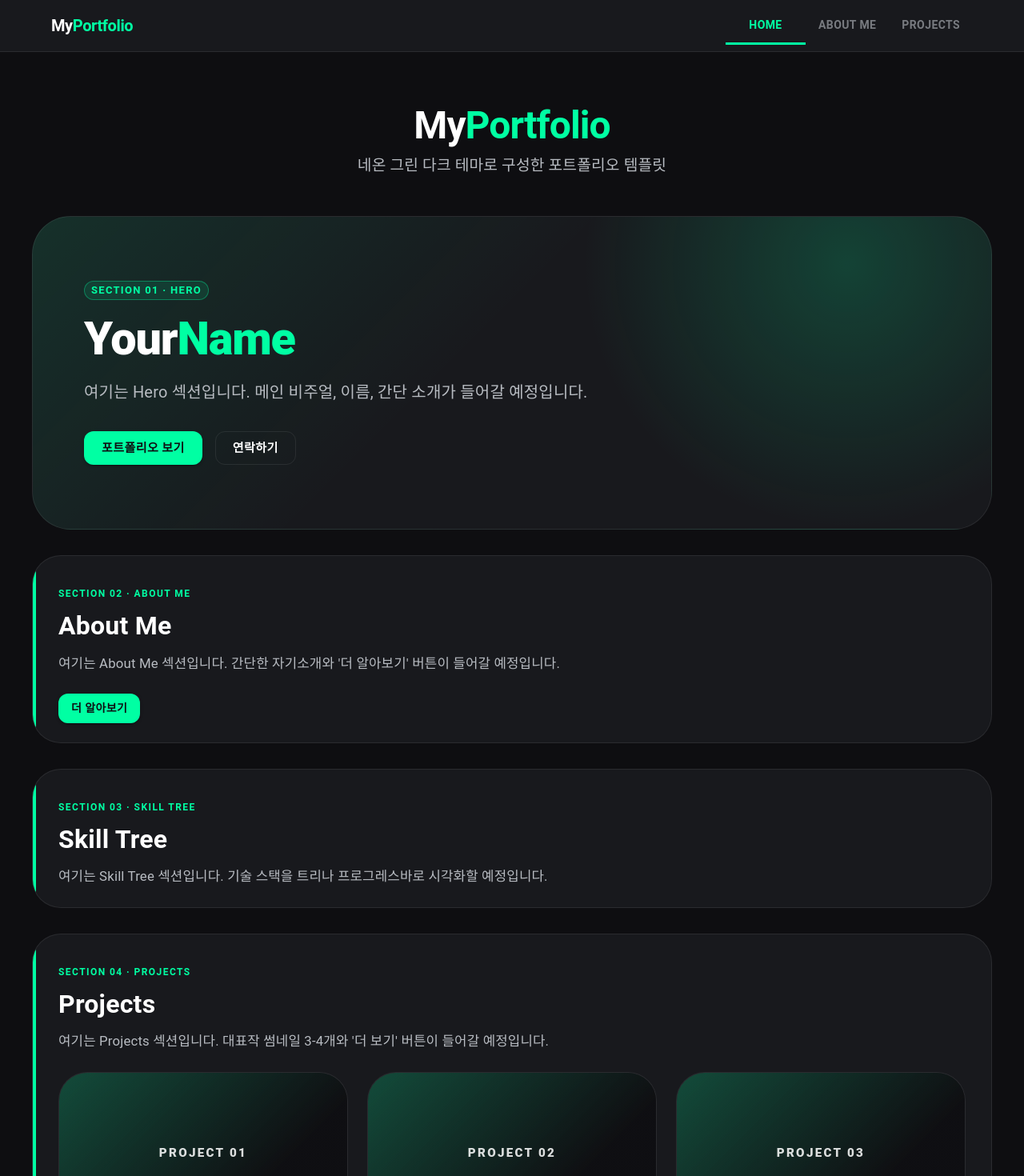
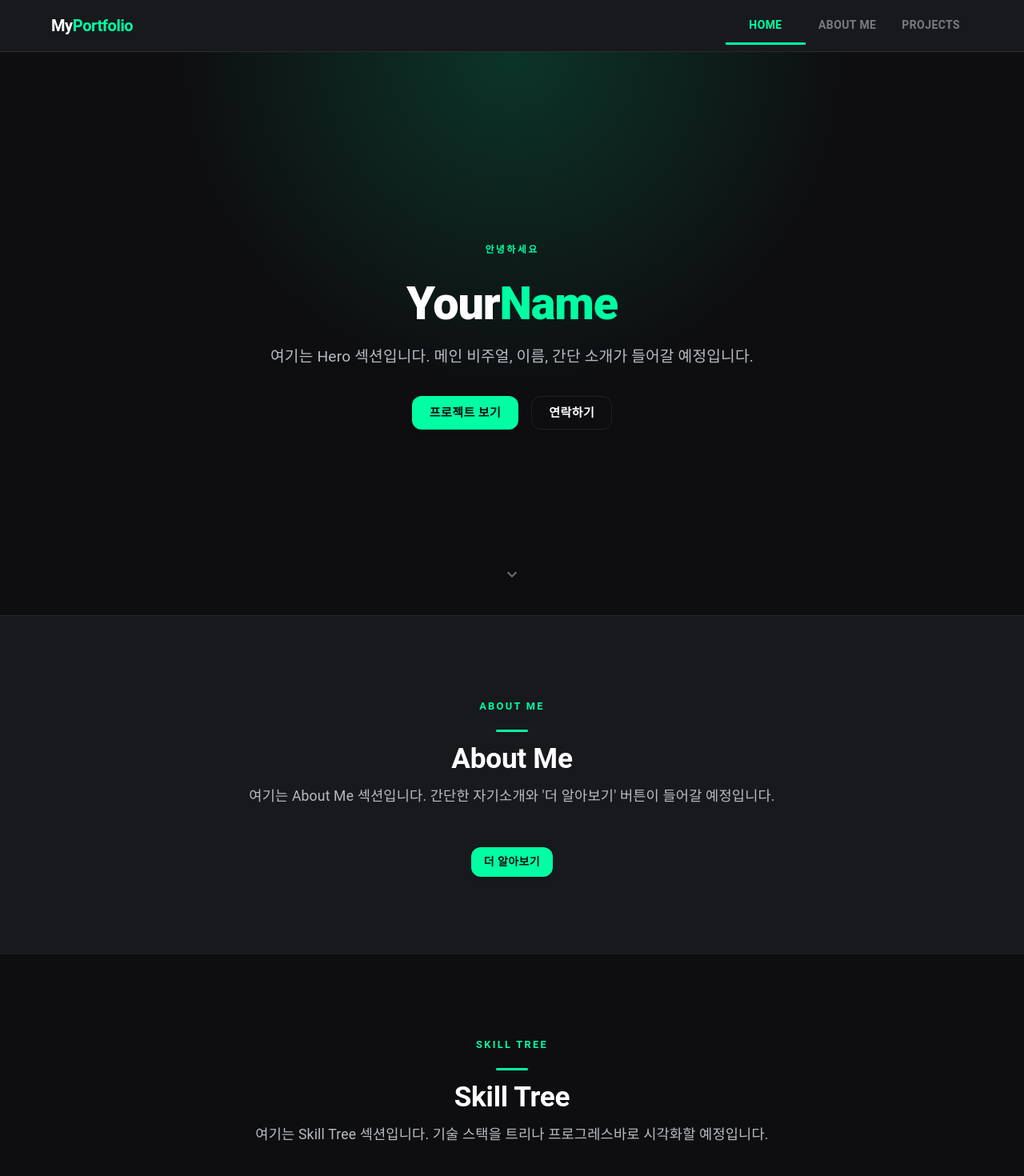
Before and after one commit to Kyo1901/my-portfolio, a React (Vite) app: page /#/ in a window 1280 px wide. Shown: the top 1470 px of the page at 80% size. Built offline with nearby package versions, Linux system fonts and the light colour scheme.

Commit message:
카드 대신 풀-width 밴드로 섹션 구분 (배경 톤 교차 + 중앙정렬 헤더)

```diff
--- a/src/components/home/hero-banner.jsx
+++ b/src/components/home/hero-banner.jsx
@@ -1,12 +1,13 @@
 import Box from '@mui/material/Box';
+import Container from '@mui/material/Container';
 import Typography from '@mui/material/Typography';
 import Button from '@mui/material/Button';
-import Chip from '@mui/material/Chip';
+import KeyboardArrowDownIcon from '@mui/icons-material/KeyboardArrowDown';
 
 /**
  * HeroBanner 컴포넌트
- * Home 최상단의 와이드 배너형 Hero 영역.
- * 큰 가로 비주얼(그라데이션 + 네온 글로우) 위에 이름/소개 플레이스홀더와 CTA 를 배치한다.
+ * Home 최상단의 풀-width Hero 밴드.
+ * 어두운 배경 위 상단 중앙 네온 글로우 + 중앙 정렬 텍스트(인사말/제목/소개/CTA)로 구성한다.
  *
  * Props: 없음 (플레이스홀더 텍스트 고정)
  *
@@ -16,39 +17,37 @@ import Chip from '@mui/material/Chip';
 function HeroBanner() {
   return (
     <Box
+      component="section"
       sx={{
         position: 'relative',
         overflow: 'hidden',
-        borderRadius: 4,
-        border: '1px solid',
-        borderColor: 'divider',
-        bgcolor: 'background.paper',
-        px: { xs: 3, md: 8 },
-        py: { xs: 6, md: 10 },
-        minHeight: { xs: 280, md: 380 },
+        width: '100%',
+        minHeight: { xs: '80vh', md: '88vh' },
         display: 'flex',
         flexDirection: 'column',
+        alignItems: 'center',
         justifyContent: 'center',
-        // 와이드 배너 비주얼: 대각선 그린 그라데이션 + 우측 상단 네온 글로우
+        textAlign: 'center',
+        px: { xs: 2, md: 3 },
+        bgcolor: 'background.default',
+        // 상단 중앙 네온 글로우
         backgroundImage:
-          'radial-gradient(600px circle at 85% 15%, rgba(0,255,163,0.18), transparent 55%), ' +
-          'linear-gradient(135deg, rgba(0,255,163,0.10) 0%, rgba(24,25,29,0) 45%)',
+          'radial-gradient(700px circle at 50% 0%, rgba(0,255,163,0.16), transparent 60%)',
       }}
     >
-      <Chip
-        label="SECTION 01 · HERO"
-        size="small"
+      <Container maxWidth="md" disableGutters>
+        <Typography
+          variant="overline"
           sx={{
-          alignSelf: 'flex-start',
+            display: 'block',
+            color: 'primary.main',
+            fontWeight: 700,
+            letterSpacing: '0.2em',
             mb: 2,
-          fontWeight: 700,
-          letterSpacing: '0.1em',
-          color: 'primary.main',
-          bgcolor: 'rgba(0,255,163,0.10)',
-          border: '1px solid',
-          borderColor: 'rgba(0,255,163,0.35)',
           }}
-      />
+        >
+          안녕하세요
+        </Typography>
 
         <Typography
           variant="h1"
@@ -56,7 +55,7 @@ function HeroBanner() {
             color: 'text.primary',
             fontWeight: 800,
             fontSize: { xs: '2.2rem', md: '3.6rem' },
-          lineHeight: 1.15,
+            lineHeight: 1.2,
             mb: 2,
           }}
         >
@@ -69,16 +68,24 @@ function HeroBanner() {
         <Typography
           sx={{
             color: 'text.secondary',
-          fontSize: { xs: '1rem', md: '1.25rem' },
+            fontSize: { xs: '1rem', md: '1.2rem' },
             lineHeight: 1.7,
-          maxWidth: 640,
+            maxWidth: 620,
+            mx: 'auto',
             mb: 4,
           }}
         >
           여기는 Hero 섹션입니다. 메인 비주얼, 이름, 간단 소개가 들어갈 예정입니다.
         </Typography>
 
-      <Box sx={{ display: 'flex', gap: 2, flexWrap: 'wrap' }}>
+        <Box
+          sx={{
+            display: 'flex',
+            gap: 2,
+            flexWrap: 'wrap',
+            justifyContent: 'center',
+          }}
+        >
           <Button
             variant="contained"
             color="primary"
@@ -89,7 +96,7 @@ function HeroBanner() {
               '&:hover': { bgcolor: 'primary.dark' },
             }}
           >
-          포트폴리오 보기
+            프로젝트 보기
           </Button>
           <Button
             variant="outlined"
@@ -104,6 +111,20 @@ function HeroBanner() {
             연락하기
           </Button>
         </Box>
+      </Container>
+
+      {/* 하단 스크롤 인디케이터 */}
+      <Box
+        sx={{
+          position: 'absolute',
+          bottom: { xs: 16, md: 32 },
+          left: '50%',
+          transform: 'translateX(-50%)',
+          color: 'text.disabled',
+        }}
+      >
+        <KeyboardArrowDownIcon />
+      </Box>
     </Box>
   );
 }
--- /dev/null
+++ b/src/components/home/section-band.jsx
@@ -0,0 +1,98 @@
+import Box from '@mui/material/Box';
+import Container from '@mui/material/Container';
+import Typography from '@mui/material/Typography';
+
+/**
+ * SectionBand 컴포넌트
+ * 화면 좌우 끝까지 꽉 차는 풀-width 섹션 밴드.
+ * 배경 톤(tone)을 번갈아 지정해 카드 없이 영역만으로 섹션을 구분한다.
+ * 중앙 정렬된 헤더(오버라인 + 언더바 + 제목 + 설명) 아래에 children 을 배치한다.
+ *
+ * Props:
+ * @param {string} tone - 배경 톤 'default'(#0E0E11) | 'paper'(#18191D) [Optional, 기본값: 'default']
+ * @param {string} overline - 상단 라벨(예: 'ABOUT ME') [Required]
+ * @param {string} title - 섹션 제목 [Required]
+ * @param {string} subtitle - 섹션 설명 텍스트 [Optional]
+ * @param {node} children - 섹션 본문 요소(버튼, 그리드 등) [Optional]
+ *
+ * Example usage:
+ * <SectionBand tone="paper" overline="ABOUT ME" title="About Me" subtitle="설명...">...</SectionBand>
+ */
+function SectionBand({ tone = 'default', overline, title, subtitle, children }) {
+  const bgcolor = tone === 'paper' ? 'background.paper' : 'background.default';
+
+  return (
+    <Box
+      component="section"
+      sx={{
+        width: '100%',
+        bgcolor,
+        py: { xs: 6, md: 12 },
+        px: { xs: 2, md: 3 },
+        borderTop: '1px solid',
+        borderColor: 'divider',
+      }}
+    >
+      <Container maxWidth="lg" disableGutters>
+        {/* 중앙 정렬 헤더 */}
+        <Box sx={{ textAlign: 'center', mb: { xs: 4, md: 6 } }}>
+          <Typography
+            variant="overline"
+            sx={{
+              display: 'block',
+              color: 'primary.main',
+              fontWeight: 700,
+              letterSpacing: '0.18em',
+              fontSize: '0.8rem',
+            }}
+          >
+            {overline}
+          </Typography>
+
+          {/* 언더바 (네온 그린 포인트) */}
+          <Box
+            sx={{
+              width: 40,
+              height: 3,
+              bgcolor: 'primary.main',
+              borderRadius: 2,
+              mx: 'auto',
+              my: 1.5,
+            }}
+          />
+
+          <Typography
+            variant="h2"
+            component="h2"
+            sx={{
+              color: 'text.primary',
+              fontWeight: 700,
+              fontSize: { xs: '1.6rem', md: '2.2rem' },
+              mb: subtitle ? 1.5 : 0,
+            }}
+          >
+            {title}
+          </Typography>
+
+          {subtitle && (
+            <Typography
+              sx={{
+                color: 'text.secondary',
+                fontSize: { xs: '0.95rem', md: '1.1rem' },
+                lineHeight: 1.7,
+                maxWidth: 680,
+                mx: 'auto',
+              }}
+            >
+              {subtitle}
+            </Typography>
+          )}
+        </Box>
+
+        {children && <Box sx={{ textAlign: 'center' }}>{children}</Box>}
+      </Container>
+    </Box>
+  );
+}
+
+export default SectionBand;
--- a/src/components/home/section-card.jsx
+++ /dev/null
@@ -1,96 +0,0 @@
-import Card from '@mui/material/Card';
-import CardContent from '@mui/material/CardContent';
-import Box from '@mui/material/Box';
-import Typography from '@mui/material/Typography';
-
-/**
- * SectionCard 컴포넌트
- * Home 페이지의 각 섹션(Hero, About, Skill, Projects, Contact)을 카드 형태로 렌더링한다.
- * 상단 태그(번호/이름) + 제목 + 설명 텍스트로 구성되며, 좌측에 포인트 컬러 바를 둔다.
- *
- * Props:
- * @param {string} tag - 섹션 상단에 표시할 짧은 라벨(예: 'SECTION 01') [Required]
- * @param {string} title - 섹션 제목 [Required]
- * @param {string} description - 섹션 설명(플레이스홀더) 텍스트 [Required]
- * @param {boolean} isHighlighted - 강조 섹션 여부(Hero 등 배경 강조) [Optional, 기본값: false]
- * @param {node} children - 버튼 등 추가 요소 [Optional]
- *
- * Example usage:
- * <SectionCard tag="SECTION 01" title="Hero" description="여기는 Hero 섹션입니다." isHighlighted />
- */
-function SectionCard({ tag, title, description, isHighlighted = false, children }) {
-  return (
-    <Card
-      elevation={0}
-      sx={{
-        position: 'relative',
-        overflow: 'hidden',
-        bgcolor: 'background.paper',
-        border: '1px solid',
-        borderColor: 'divider',
-        borderRadius: 3,
-        // 좌측 포인트 컬러 바 (네온 그린 - 3~5% 이내 강조 원칙 준수)
-        '&::before': {
-          content: '""',
-          position: 'absolute',
-          left: 0,
-          top: 0,
-          bottom: 0,
-          width: 4,
-          bgcolor: 'primary.main',
-        },
-        // 강조 섹션은 살짝 그린 톤의 그라데이션 배경
-        ...(isHighlighted && {
-          backgroundImage:
-            'linear-gradient(135deg, rgba(0,255,163,0.10) 0%, rgba(24,25,29,0) 55%)',
-        }),
-        transition: 'transform 0.2s ease, border-color 0.2s ease',
-        '&:hover': {
-          transform: 'translateY(-4px)',
-          borderColor: 'primary.dark',
-        },
-      }}
-    >
-      <CardContent sx={{ p: { xs: 3, md: 4 } }}>
-        <Typography
-          variant="overline"
-          sx={{
-            color: 'primary.main',
-            fontWeight: 700,
-            letterSpacing: '0.12em',
-          }}
-        >
-          {tag}
-        </Typography>
-
-        <Typography
-          variant="h4"
-          component="h2"
-          sx={{
-            color: 'text.primary',
-            fontWeight: 700,
-            mt: 0.5,
-            mb: 1.5,
-            fontSize: { xs: '1.5rem', md: '2rem' },
-          }}
-        >
-          {title}
-        </Typography>
-
-        <Typography
-          sx={{
-            color: 'text.secondary',
-            lineHeight: 1.7,
-            fontSize: { xs: '0.95rem', md: '1.05rem' },
-          }}
-        >
-          {description}
-        </Typography>
-
-        {children && <Box sx={{ mt: 3 }}>{children}</Box>}
-      </CardContent>
-    </Card>
-  );
-}
-
-export default SectionCard;
--- a/src/pages/home-page.jsx
+++ b/src/pages/home-page.jsx
@@ -1,45 +1,23 @@
 import { useNavigate } from 'react-router-dom';
-import Container from '@mui/material/Container';
-import Box from '@mui/material/Box';
 import Grid from '@mui/material/Grid';
-import Stack from '@mui/material/Stack';
 import Button from '@mui/material/Button';
-import Typography from '@mui/material/Typography';
 import HeroBanner from '../components/home/hero-banner.jsx';
-import SectionCard from '../components/home/section-card.jsx';
+import SectionBand from '../components/home/section-band.jsx';
 import ProjectCard from '../components/home/project-card.jsx';
 
 /**
  * HomePage 컴포넌트
  * 포트폴리오 메인 페이지.
- * - Hero: 와이드 배너(HeroBanner)
- * - About / Skill Tree / Contact: 텍스트 섹션 카드(SectionCard)
- * - Projects: 더미 썸네일 카드 3개를 그리드로 배치(ProjectCard)
+ * 카드 대신 풀-width 밴드(SectionBand)로 섹션을 구분하고 배경 톤을 번갈아 적용한다.
+ * - Hero: 풀-width 히어로 밴드(HeroBanner)
+ * - About / Skill Tree / Contact: 텍스트 밴드
+ * - Projects: 더미 썸네일 카드 3개 그리드
  *
  * Props: 없음
  *
  * Example usage:
  * <HomePage />
  */
-
-/** About / Skill Tree 텍스트 섹션 데이터 */
-const TEXT_SECTIONS = [
-  {
-    key: 'about',
-    tag: 'SECTION 02 · ABOUT ME',
-    title: 'About Me',
-    description:
-      "여기는 About Me 섹션입니다. 간단한 자기소개와 '더 알아보기' 버튼이 들어갈 예정입니다.",
-    action: { label: '더 알아보기', to: '/about' },
-  },
-  {
-    key: 'skill',
-    tag: 'SECTION 03 · SKILL TREE',
-    title: 'Skill Tree',
-    description:
-      '여기는 Skill Tree 섹션입니다. 기술 스택을 트리나 프로그레스바로 시각화할 예정입니다.',
-  },
-];
 
 /** Projects 섹션의 더미 썸네일 카드 데이터 */
 const DUMMY_PROJECTS = [
@@ -63,79 +41,49 @@ const DUMMY_PROJECTS = [
   },
 ];
 
+/** 주요 버튼 공통 스타일 */
+const primaryButtonSx = {
+  fontWeight: 700,
+  color: 'primary.contrastText',
+  '&:hover': { bgcolor: 'primary.dark' },
+};
+
 function HomePage() {
   const navigate = useNavigate();
 
   return (
-    <Box
-      sx={{
-        width: '100%',
-        display: 'flex',
-        justifyContent: 'center',
-        py: { xs: 4, md: 8 },
-        px: { xs: 2, md: 3 },
-      }}
-    >
-      <Container maxWidth="lg" disableGutters>
-        {/* 페이지 인트로 */}
-        <Box sx={{ textAlign: 'center', mb: { xs: 4, md: 6 } }}>
-          <Typography
-            variant="h1"
-            sx={{
-              color: 'text.primary',
-              fontWeight: 700,
-              fontSize: { xs: '2rem', md: '3rem' },
-              mb: 1,
-            }}
-          >
-            My
-            <Box component="span" sx={{ color: 'primary.main' }}>
-              Portfolio
-            </Box>
-          </Typography>
-          <Typography
-            sx={{ color: 'text.secondary', fontSize: { xs: '1rem', md: '1.2rem' } }}
-          >
-            네온 그린 다크 테마로 구성한 포트폴리오 템플릿
-          </Typography>
-        </Box>
-
-        <Stack spacing={{ xs: 3, md: 4 }}>
-          {/* SECTION 01 · Hero (와이드 배너) */}
+    <>
+      {/* SECTION 01 · Hero */}
       <HeroBanner />
 
-          {/* SECTION 02~03 · 텍스트 섹션 */}
-          {TEXT_SECTIONS.map((section) => (
-            <SectionCard
-              key={section.key}
-              tag={section.tag}
-              title={section.title}
-              description={section.description}
+      {/* SECTION 02 · About Me */}
+      <SectionBand
+        tone="paper"
+        overline="ABOUT ME"
+        title="About Me"
+        subtitle="여기는 About Me 섹션입니다. 간단한 자기소개와 '더 알아보기' 버튼이 들어갈 예정입니다."
       >
-              {section.action && (
-                <Button
-                  variant="contained"
-                  color="primary"
-                  onClick={() => navigate(section.action.to)}
-                  sx={{
-                    fontWeight: 700,
-                    color: 'primary.contrastText',
-                    '&:hover': { bgcolor: 'primary.dark' },
-                  }}
+        <Button variant="contained" color="primary" onClick={() => navigate('/about')} sx={primaryButtonSx}>
+          더 알아보기
+        </Button>
+      </SectionBand>
+
+      {/* SECTION 03 · Skill Tree */}
+      <SectionBand
+        tone="default"
+        overline="SKILL TREE"
+        title="Skill Tree"
+        subtitle="여기는 Skill Tree 섹션입니다. 기술 스택을 트리나 프로그레스바로 시각화할 예정입니다."
+      />
+
+      {/* SECTION 04 · Projects */}
+      <SectionBand
+        tone="paper"
+        overline="PROJECTS"
+        title="Projects"
+        subtitle="여기는 Projects 섹션입니다. 대표작 썸네일 3-4개와 '더 보기' 버튼이 들어갈 예정입니다."
       >
-                  {section.action.label}
-                </Button>
-              )}
-            </SectionCard>
-          ))}
-
-          {/* SECTION 04 · Projects (썸네일 카드 그리드) */}
-          <SectionCard
-            tag="SECTION 04 · PROJECTS"
-            title="Projects"
-            description="여기는 Projects 섹션입니다. 대표작 썸네일 3-4개와 '더 보기' 버튼이 들어갈 예정입니다."
-          >
-            <Grid container spacing={{ xs: 2, md: 3 }}>
+        <Grid container spacing={{ xs: 2, md: 3 }} sx={{ mb: 4 }}>
           {DUMMY_PROJECTS.map((project) => (
             <Grid key={project.key} size={{ xs: 12, sm: 6, md: 4 }}>
               <ProjectCard
@@ -147,31 +95,19 @@ function HomePage() {
           ))}
         </Grid>
 
-            <Box sx={{ mt: 3 }}>
-              <Button
-                variant="contained"
-                color="primary"
-                onClick={() => navigate('/projects')}
-                sx={{
-                  fontWeight: 700,
-                  color: 'primary.contrastText',
-                  '&:hover': { bgcolor: 'primary.dark' },
-                }}
-              >
+        <Button variant="contained" color="primary" onClick={() => navigate('/projects')} sx={primaryButtonSx}>
           더 보기
         </Button>
-            </Box>
-          </SectionCard>
+      </SectionBand>
 
       {/* SECTION 05 · Contact */}
-          <SectionCard
-            tag="SECTION 05 · CONTACT"
+      <SectionBand
+        tone="default"
+        overline="CONTACT"
         title="Contact"
-            description="여기는 Contact 섹션입니다. 연락처, SNS, 간단한 메시지 폼이 들어갈 예정입니다."
+        subtitle="여기는 Contact 섹션입니다. 연락처, SNS, 간단한 메시지 폼이 들어갈 예정입니다."
       />
-        </Stack>
-      </Container>
-    </Box>
+    </>
   );
 }
 
```
Lines whose indentation alone changed are shown as unchanged.
